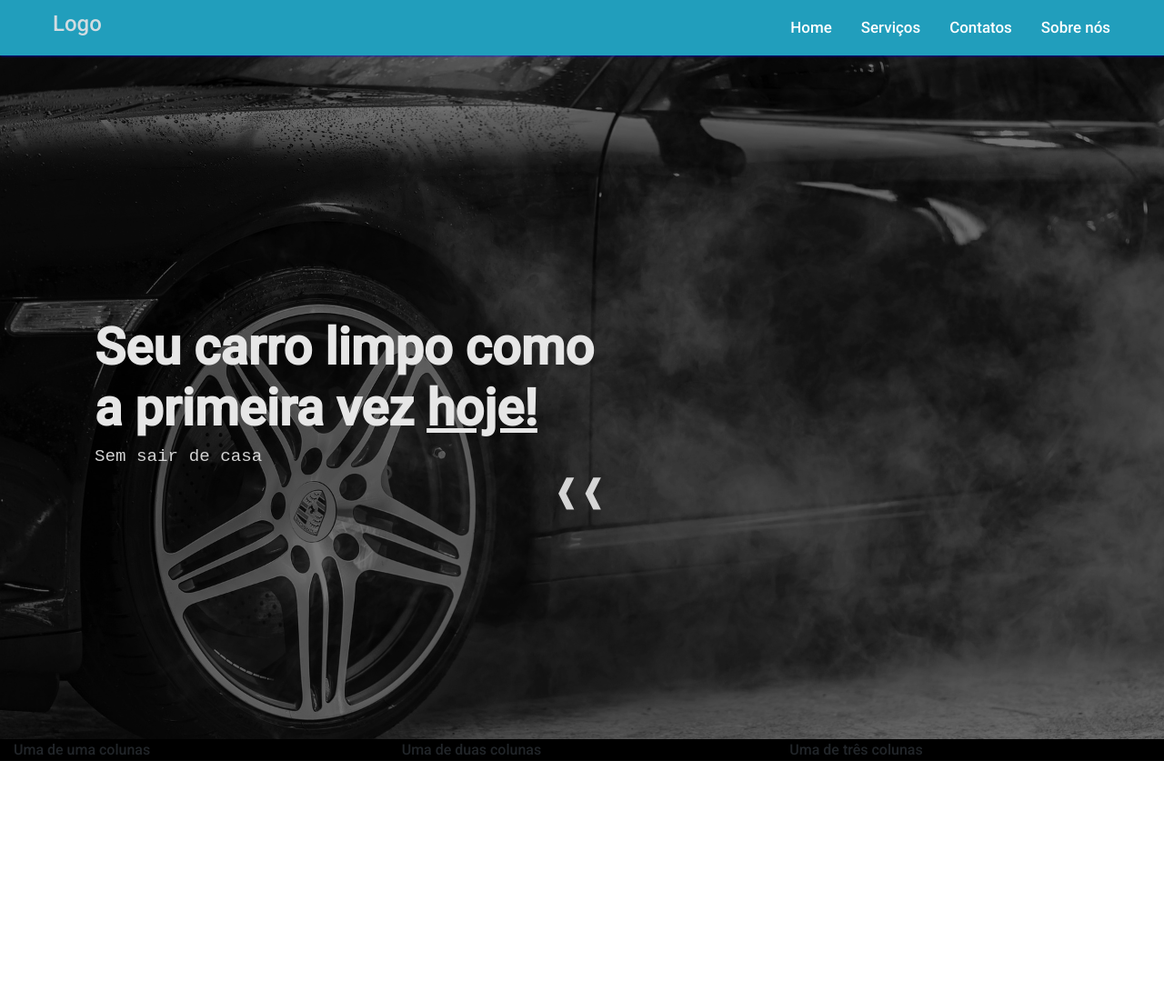
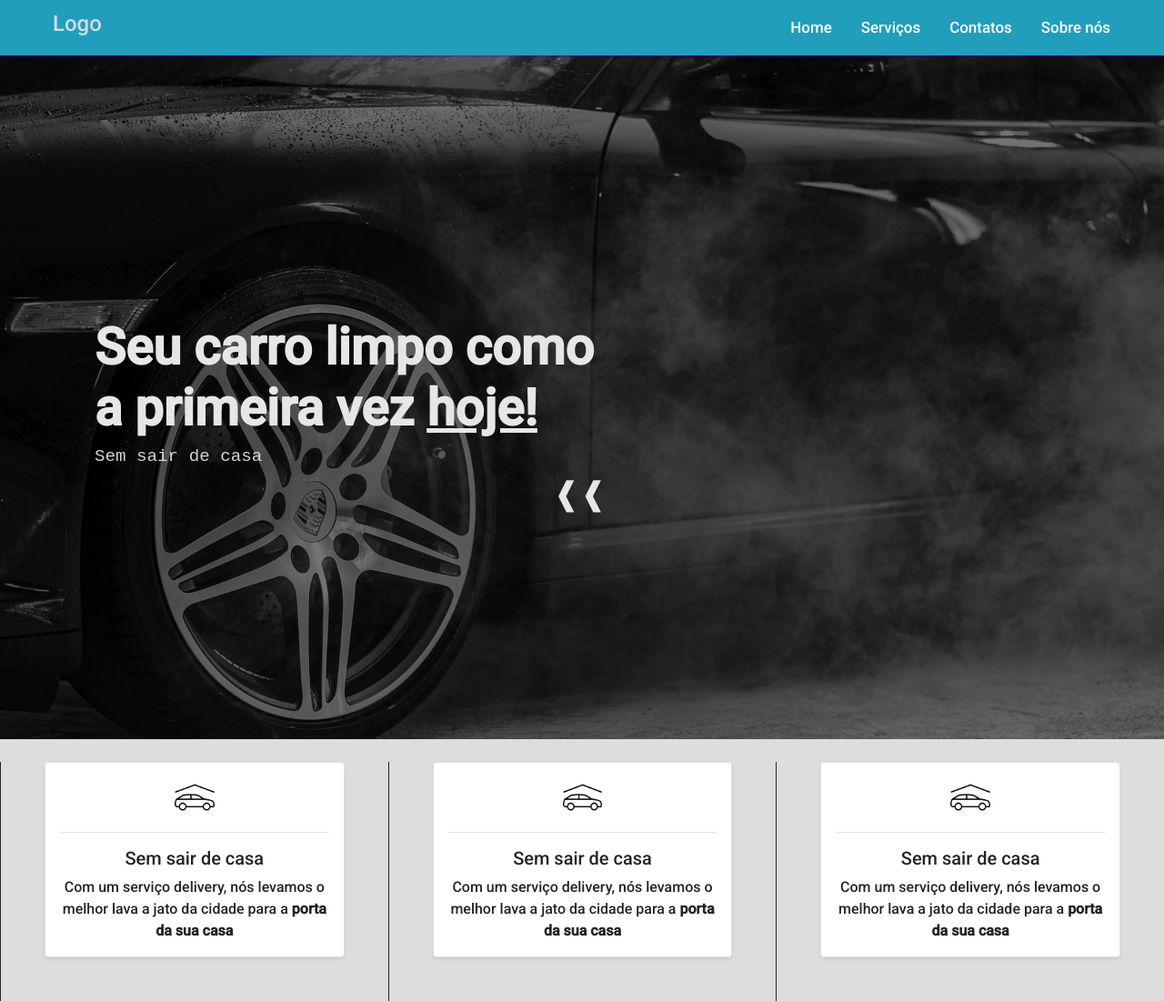
Before and after one commit to lucaSantiago07/car-wash-Javascript, a website: page dirt/index.html in a window 1280 px wide. Shown: the top 1101 px of the page at 91% size. Before the commit the page ends 837 px from the top, so only its background shows below. Drawn offline with nearby package versions, Linux system fonts and the light colour scheme; files whose address does not match are found by name.

Commit message:
Criação second-section
Criação de cards para compor a segunda seção

```diff
--- a/dirt/index.html
+++ b/dirt/index.html
@@ -22,7 +22,7 @@
                 <a class="nav-link" href="#">Sobre nós</a>
             </div>
         </div>
-            <div class="mobile-menu-icon"><button type="button" class="btn" id="btnMobile" ><img src="assets/img/menu-icon.png" alt=""></button></div>
+            <div class="mobile-menu-icon"><button type="button" class="btn" id="btnMobile" ><img src="../assets/images/menu-icon.png" alt=""></button></div>
             </nav>
                 <nav class="nav nav-pills flex-column flex-sm-row mobile-menu visible-xs" id="navMobile">
                     <a class="nav-link mobile-options " href="#">Home</a>
@@ -34,28 +34,50 @@
     <main>
     <div class=" background-banner-image ">
         <div class="banner-image col ">
-        <section class="mh-100 first-section ">
+        <section class="mh-100 first-section" >
             <div class="section-title">
                 <h1>Seu carro limpo como a primeira vez <u>hoje!</u></h1>
                 <span class="subtitle">Sem sair de casa</span>
-                <div class="div-scroll-down" >
-                    <span>&#10096&#10096</span>
+                <div class="div-scroll-down scrollDiv" >
+                    <a id="scrollDownArrow" href="#section2">&#10096&#10096</a>
                 </div>
             </div>
         </section>
     </div>
 </div>
-    <section class="second-section">
+    <section class="second-section" id="section2">
         <div class="container-fluid">
             <div class=" row div-colunas ">
-                <div class="col-md-4 col-12  colunas ">
-                Uma de uma colunas
+                <div class="col-md-4 col-12 colunas">
+
+                    <div class="card col-10 shadow-sm p-3 mb-5 bg-body-tertiary rounded text-center" style="width: 1rem;" >
+                        <img src="../assets/images/mountain(1).png" class="col-3 align-self-center" alt="">
+                        <hr>
+                        <div class="card-body rounded-2 p-0">
+                            <h5>Sem sair de casa</h5>
+                            <span>Com um serviço delivery, nós levamos o melhor lava a jato da cidade para a <strong>porta da sua casa</strong></span>
+                        </div>
+                    </div>
             </div>
               <div class="col-12 col-md-4 colunas">
-                Uma de duas colunas
-              </div>
+                <div class="card col-10 shadow-sm p-3 mb-5 bg-body-tertiary rounded text-center" style="width: 1rem;" >
+                    <img src="../assets/images/mountain(1).png" class="col-3 align-self-center" alt="">
+                    <hr>
+                    <div class="card-body rounded-2 p-0">
+                        <h5>Sem sair de casa</h5>
+                        <span>Com um serviço delivery, nós levamos o melhor lava a jato da cidade para a <strong>porta da sua casa</strong></span>
+                    </div>
+                </div>
+            </div>
               <div class="col-12 col-md-4 colunas">
-                Uma de três colunas
+                <div class="card col-10 shadow-sm p-3 mb-5 bg-body-tertiary rounded text-center" style="width: 1rem;" >
+                    <img src="../assets/images/mountain(1).png" class="col-3 align-self-center" alt="">
+                    <hr>
+                    <div class="card-body rounded-2 p-0">
+                        <h5>Sem sair de casa</h5>
+                        <span>Com um serviço delivery, nós levamos o melhor lava a jato da cidade para a <strong>porta da sua casa</strong></span>
+                    </div>
+                </div>
               </div>
             </div>
           </div>
--- a/index.js
+++ b/index.js
@@ -23,6 +23,7 @@ function switchSymb (button, text, sizeFont) {
     scrollDownArrow.style.paddingLeft = '2rem'
        scrollDownArrow.innerHTML = text
        scrollDownArrow.style.fontSize = sizeFont
+       scrollDownArrow.style.textDecoration = 'none'
 
 }
 
--- a/style.css
+++ b/style.css
@@ -1,3 +1,8 @@
+
+html {
+    scroll-behavior: smooth;
+}
+
 body {
     font-family: Roboto, sans-serif;
     cursor:default;
@@ -104,15 +109,25 @@ section .div-scroll-down {
 
 }
 
-section .div-scroll-down span {
+section .div-scroll-down a {
     font-size: 2.2rem;
+    text-decoration: none;
+    color: rgb(255, 255, 255);
 }
 
 .second-section {
     justify-content: space-around;
-    background-color: black;
+    background-color: rgb(221, 221, 221);
+    padding-top: 1.6em;
+
 }
 
+.colunas {
+    border-left: 1px solid ;
+    align-items: center;
+    display: flex;
+    justify-content: center;
+}
 
 @media screen and (min-width: 771px) and (max-width: 992px) {
     .open {
--- /dev/null
+++ b/webpack.config.js
@@ -0,0 +1,5 @@
+module.exports = {
+    entry: {
+        index: './index.js'
+    }
+}
```
Also changed, not shown: assets/images/mountain(1).png (added).
